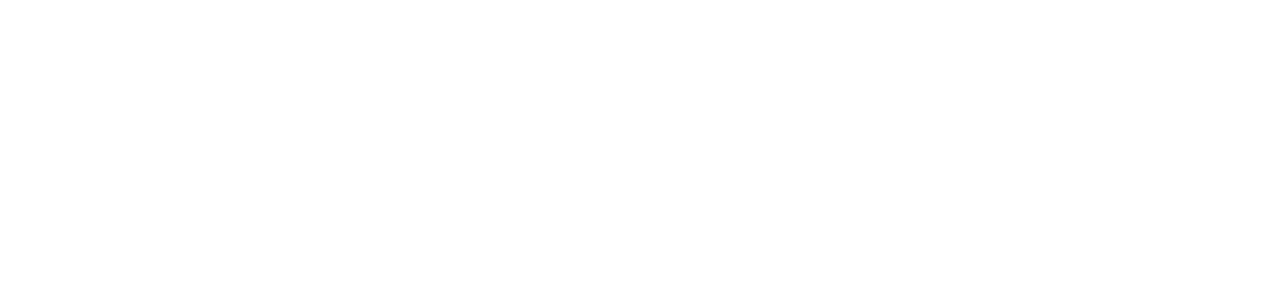
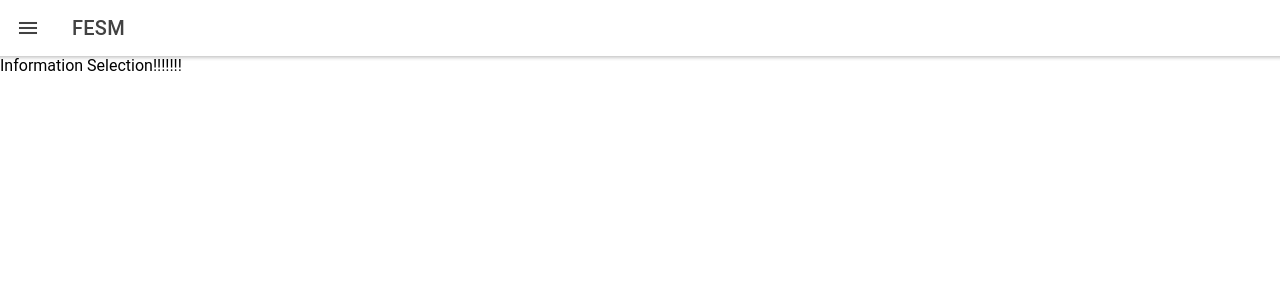
Before and after one commit to juestor/FESM, a React (Create React App) app in the folder FESM/: page /FESM/Information in a window 1280 px wide. Shown: the top 300 px of the page. Built offline with nearby package versions, Linux system fonts and the light colour scheme.

Commit message:
Add main manu, and main router

```diff
--- a/FESM/src/App.tsx
+++ b/FESM/src/App.tsx
@@ -2,7 +2,6 @@
 import { Redirect, Route } from 'react-router-dom';
 import { IonApp, IonRouterOutlet } from '@ionic/react';
 import { IonReactRouter } from '@ionic/react-router';
-import Home from './pages/Home';
 
 /* Core CSS required for Ionic components to work properly */
 import '@ionic/react/css/core.css';
@@ -23,12 +22,19 @@
 /* Theme variables */
 import './theme/variables.css';
 
+import MainMenu from './components/MainMenu/MainMenu';
+import Home from './pages/Home';
+
 const App: React.FC = () => (
   <IonApp>
     <IonReactRouter>
-      <IonRouterOutlet>
-        <Route path="/home" component={Home} exact={true} />
-        <Route exact path="/" render={() => <Redirect to="/home" />} />
+      <MainMenu/>
+      <IonRouterOutlet id="main-content">
+        <Route path="/FESM" component={Home} exact={true} />
+        <Route path="/FESM/NewParticipant" component={() => <Home mode='NewParticipant'/>} exact={true} />
+        <Route path="/FESM/MyParticipants" component={() => <Home mode='MyParticipants'/>} exact={true} />
+        <Route path="/FESM/Information" component={() => <Home mode='Information'/>} exact={true} />
+        <Route exact path="/" render={() => <Redirect to="/FESM" />} />
       </IonRouterOutlet>
     </IonReactRouter>
   </IonApp>
--- /dev/null
+++ b/FESM/src/components/ImportantAdvicement/ImportantAdvice.tsx
@@ -0,0 +1,23 @@
+import React from 'react';
+import './NewParticipant.css';
+import { IonList, IonItem, IonLabel } from '@ionic/react';
+
+interface ContainerProps { }
+
+const ImportantAdvice: React.FC<ContainerProps> = () => {
+
+  return (
+    <div className="container">
+      <IonList>
+        <IonItem class="title-item">
+          <IonLabel class="advisement-title">Aviso Importante</IonLabel><br />
+        </IonItem>
+        <IonItem class="title-item">
+          <IonLabel class="advisement">El objetivo de esta apicación es determinar el nivel del fitness en personas sanas, no atletas, mayores de 18 años, debe ser realizada por personal idóneo (médicos del deporte)</IonLabel>
+        </IonItem>
+      </IonList>
+    </div>
+  );
+};
+
+export default ImportantAdvice;
--- /dev/null
+++ b/FESM/src/components/Information/Information.tsx
@@ -0,0 +1,17 @@
+import React from 'react';
+import { IonContent, IonHeader, IonPage, IonTitle, IonToolbar, IonButtons, IonMenuButton } from '@ionic/react';
+
+import './Information.css';
+
+interface ContainerProps { }
+
+const Information: React.FC<ContainerProps> = () => {
+
+  return (
+    <div>
+      Information Selection!!!!!!!
+    </div>
+  );
+};
+
+export default Information;
--- /dev/null
+++ b/FESM/src/components/MainMenu/MainMenu.tsx
@@ -0,0 +1,51 @@
+import React from 'react';
+import { menuController } from "@ionic/core";
+import { IonMenu, IonHeader, IonToolbar, IonTitle, IonContent, IonList, IonItem, IonIcon, IonLabel } from '@ionic/react';
+
+import './MainMenu.css';
+
+interface ContainerProps { }
+
+const MainMenu: React.FC<ContainerProps> = () => {
+  const navigate = (navigateTo: string) => {
+    console.log('NAVIGATE TO', navigateTo);
+    menuController.toggle();
+  };
+
+  return (
+    <IonMenu side="start" content-id="main-content">
+      <IonHeader>
+        <IonToolbar>
+          <IonTitle>Menú</IonTitle>
+        </IonToolbar>
+      </IonHeader>
+      <IonContent>
+        <IonList>
+          <IonItem
+            onClick={() => navigate('newParticipant')}
+            routerLink="/FESM/NewParticipant"
+          >
+            <IonIcon name="person-add-outline"></IonIcon>
+            <IonLabel>Nuevo Participante</IonLabel>
+          </IonItem>
+          <IonItem
+            onClick={() => navigate('myParticipants')}
+            routerLink="/FESM/MyParticipants"
+          >
+            <IonIcon name="people-outline"></IonIcon>
+            <IonLabel>Mis Participantes</IonLabel>
+          </IonItem>
+          <IonItem
+            onClick={() => navigate('information')}
+            routerLink="/FESM/Information"
+          >
+            <IonIcon name="alert-outline"></IonIcon>
+            <IonLabel>Información</IonLabel>
+          </IonItem>
+        </IonList>
+      </IonContent>
+    </IonMenu>
+  );
+};
+
+export default MainMenu;
--- /dev/null
+++ b/FESM/src/components/MyParticipants/MyParticipants.tsx
@@ -0,0 +1,17 @@
+import React from 'react';
+import { IonContent, IonHeader, IonPage, IonTitle, IonToolbar, IonButtons, IonMenuButton } from '@ionic/react';
+
+import './MyParticipants.css';
+
+interface ContainerProps { }
+
+const MyParticipants: React.FC<ContainerProps> = () => {
+
+  return (
+    <div>
+      My PArticipants Page!!!!
+    </div>
+  );
+};
+
+export default MyParticipants;
--- a/FESM/src/components/NewParticipant/NewParticipant.tsx
+++ b/FESM/src/components/NewParticipant/NewParticipant.tsx
@@ -1,6 +1,7 @@
 import React, { useState } from 'react';
+import { IonList, IonItem, IonInput, IonLabel, IonDatetime, IonSegment, IonSegmentButton, IonButton } from '@ionic/react';
+
 import './NewParticipant.css';
-import { IonList, IonItem, IonInput, IonLabel, IonDatetime, IonSegment, IonSegmentButton, IonButton } from '@ionic/react';
 
 interface ContainerProps { }
 
--- a/FESM/src/pages/Home.tsx
+++ b/FESM/src/pages/Home.tsx
@@ -1,18 +1,35 @@
-import { IonContent, IonHeader, IonPage, IonTitle, IonToolbar } from '@ionic/react';
 import React from 'react';
+import { IonContent, IonHeader, IonPage, IonTitle, IonToolbar, IonButtons, IonMenuButton } from '@ionic/react';
+
+import './Home.css';
+import Information from '../components/Information/Information';
 import NewParticipant from '../components/NewParticipant/NewParticipant';
-import './Home.css';
+import MyParticipants from '../components/MyParticipants/MyParticipants';
+import ImportantAdvice from '../components/ImportantAdvicement/ImportantAdvice';
 
-const Home: React.FC = () => {
+
+const Home = (props: { mode: string; }) => {
+  const { mode } = props;
+
   return (
     <IonPage>
       <IonHeader>
         <IonToolbar>
+          <IonButtons slot="start">
+            <IonMenuButton></IonMenuButton>
+          </IonButtons>
           <IonTitle>FESM</IonTitle>
         </IonToolbar>
       </IonHeader>
       <IonContent>
-        <NewParticipant />
+        {mode === 'Information' ? (
+          <Information />
+        ) : mode === 'NewParticipant' ? (
+          <NewParticipant />
+        ) : (
+          <MyParticipants />
+        )}
+
       </IonContent>
     </IonPage>
   );
```
Also changed, not shown: FESM/src/components/ImportantAdvicement/ImportantAdvice.css (added), FESM/src/components/Information/Information.css (added), FESM/src/components/MainMenu/MainMenu.css (added), FESM/src/components/MyParticipants/MyParticipants.css (added).
